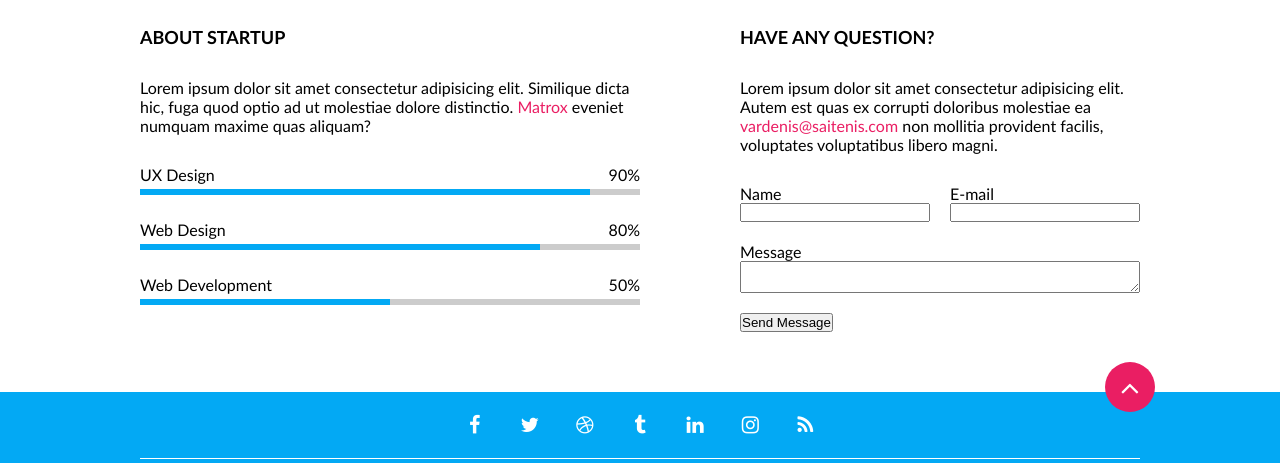
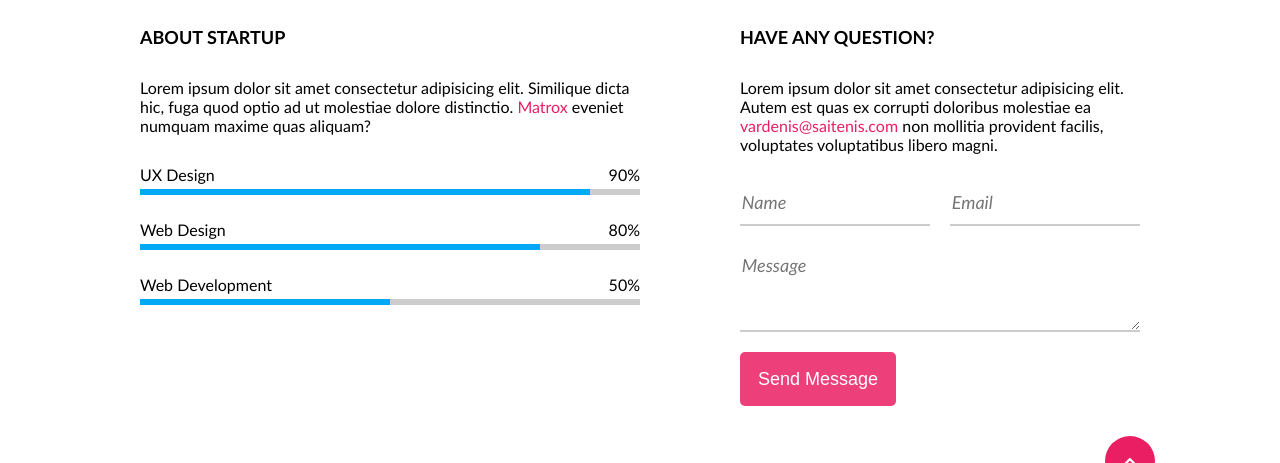
Before and after one commit to Zukauskas/04-coming-soon, a website: page index.html in a window 1280 px wide. Shown: the part 834-1297 px from the top of the page. Drawn offline with Linux system fonts and the light colour scheme.

Commit message:
Update form #11

```diff
--- /dev/null
+++ b/css/components/button.css
@@ -0,0 +1,18 @@
+.btn {
+    padding: 1em;
+    background-color: var(--secondary-color);
+    color: #fff;
+    border: none;
+    font-size: 18px;
+    line-height: 1em;
+    cursor: pointer;
+    width: auto;
+    opacity: 0.85;
+    transition: all 0.3s;
+    border-radius: 5px;
+}
+
+.btn:hover {
+    box-shadow: 0 3px 6px #ccc;
+    opacity: 1;
+}
--- a/css/components/forms.css
+++ b/css/components/forms.css
@@ -1,3 +1,8 @@
+::placeholder {
+    font-family: 'Gill Sans', 'Gill Sans MT', Calibri, 'Trebuchet MS', sans-serif;
+    font-style: italic;
+}
+
 form {
     display: grid;
     grid-template-columns: 1fr 1fr;
@@ -12,8 +17,35 @@ form > .cell-2{
     grid-column: span 2;
 }
 
+form > div > label {
+    display: none;
+}
+
 
 form > div > input,
 form > div > textarea {
+    font-size: 18px;
+    line-height: 1.2em;
+    padding: 0.5em 0.1em;
     width: 100%;
+    border: none;
+    border-bottom: 2px solid #ccc;
 }
+
+form > div > textarea {
+    min-height: 4.8em;
+    max-height: 13em;
+    resize: vertical;
+}
+
+@media (max-width:1100px){
+
+    form {
+        grid-template-columns: 1fr;
+    }
+
+    form > .cell-2{
+        grid-column: span 1;
+    }
+
+}
--- a/index.html
+++ b/index.html
@@ -18,6 +18,7 @@
     <!-- 3rd-party -->
     <link rel="stylesheet" href="./css/3rd-party/font-awesome.min.css">
     <!-- components -->
+    <link rel="stylesheet" href="./css/components/button.css">
     <link rel="stylesheet" href="./css/components/clock.css">
     <link rel="stylesheet" href="./css/components/forms.css">
     <link rel="stylesheet" href="./css/components/mouse.css">
@@ -96,18 +97,18 @@
                 <form action="/">
                     <div class="cell-1">
                         <label for="name">Name</label>
-                        <input type="text">
+                        <input id="name" name="name" type="text" placeholder="Name" required>
                     </div>
                     <div class="cell-1">
                         <label for="email">E-mail</label>
-                        <input type="text">
+                        <input id="email" name="email" type="email" placeholder="Email" required>
                     </div>
                     <div class="cell-2">
-                        <label for="text">Message</label>
-                        <textarea name="text" id="text"></textarea>
+                        <label for="message">Message</label>
+                        <textarea id="message" name="message" placeholder="Message" required></textarea>
                     </div>
                     <div class="cell-2">
-                        <button>Send Message</button>
+                        <button class="btn">Send Message</button>
                     </div>
                 </form>
             </div>
```
